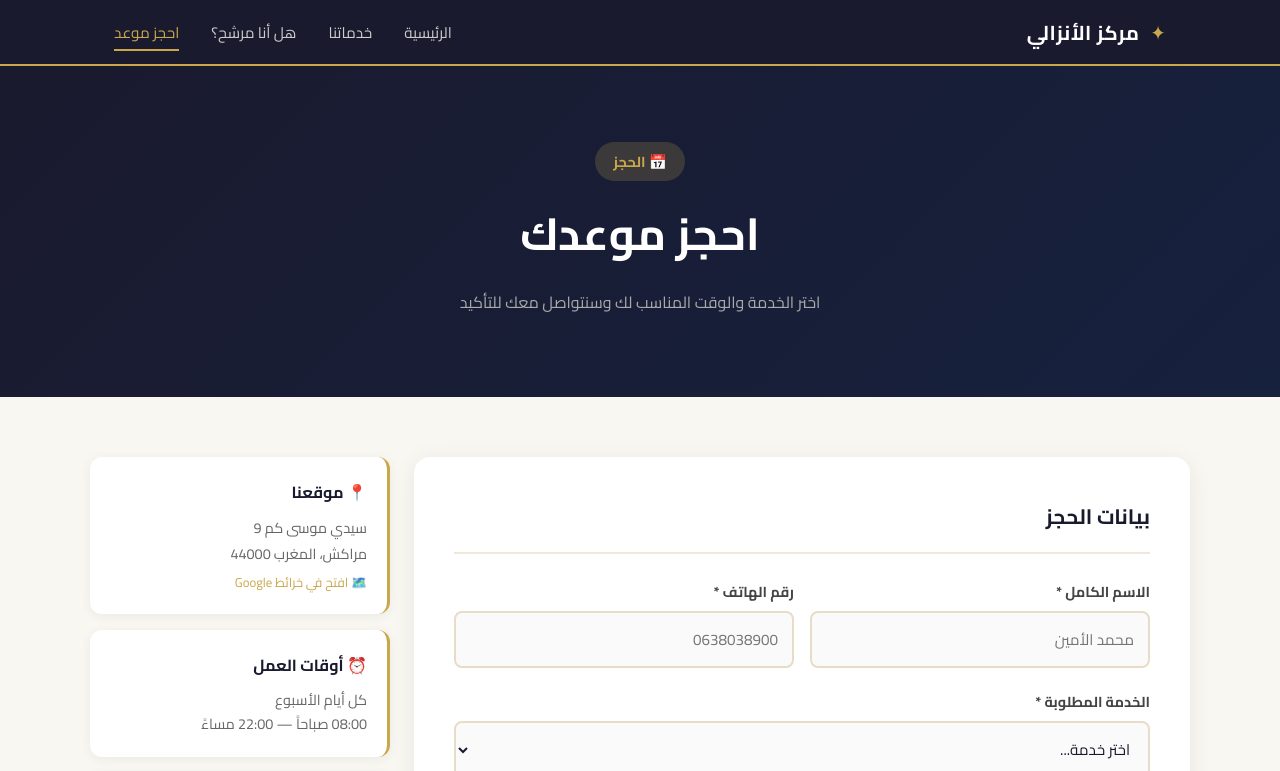
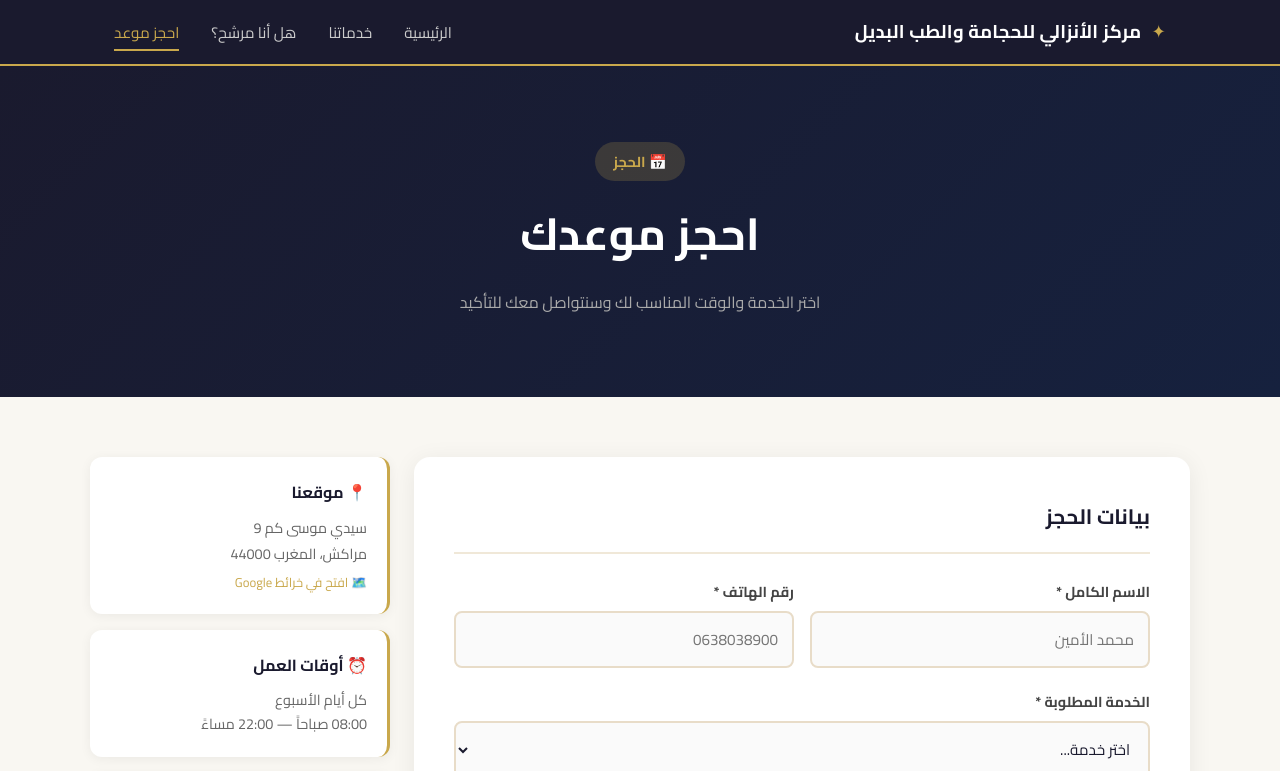
Before and after one commit to badrpitbrad1-web/centreanzali, a React (Create React App) app: page /booking in a window 1280 px wide. Shown: the top 771 px of the page. Built offline with nearby package versions, Linux system fonts and the light colour scheme.

Commit message:
update navbar title

```diff
--- a/src/components/Navbar.js
+++ b/src/components/Navbar.js
@@ -16,7 +16,7 @@ export default function Navbar() {
     <nav style={styles.nav}>
       <div style={styles.container}>
         <Link to="/" style={styles.logo}>
-          <span style={styles.logoGold}>✦</span> مركز الأنزالي
+          <span style={styles.logoGold}>✦</span> مركز الأنزالي للحجامة والطب البديل
         </Link>
 
         {/* Desktop links */}
@@ -93,10 +93,11 @@ const styles = {
   logo: {
     color: '#ffffff',
     textDecoration: 'none',
-    fontSize: '1.25rem',
+    fontSize: 'clamp(0.75rem, 2.5vw, 1.15rem)',
     fontWeight: 'bold',
-    letterSpacing: '0.5px',
-    flexShrink: 0,
+    letterSpacing: '0.3px',
+    flexShrink: 1,
+    lineHeight: 1.3,
   },
   logoGold: {
     color: '#c9a84c',
```
